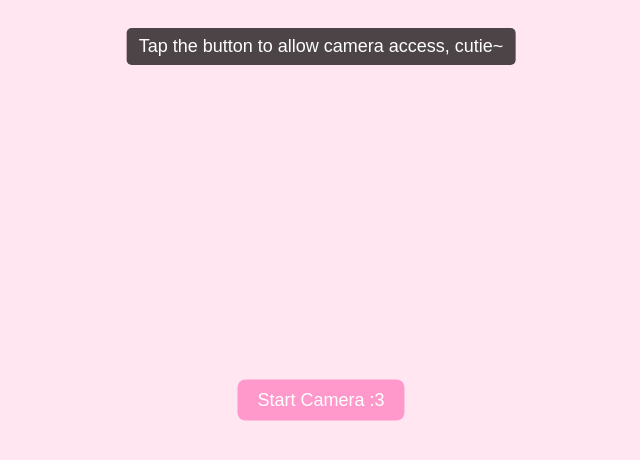
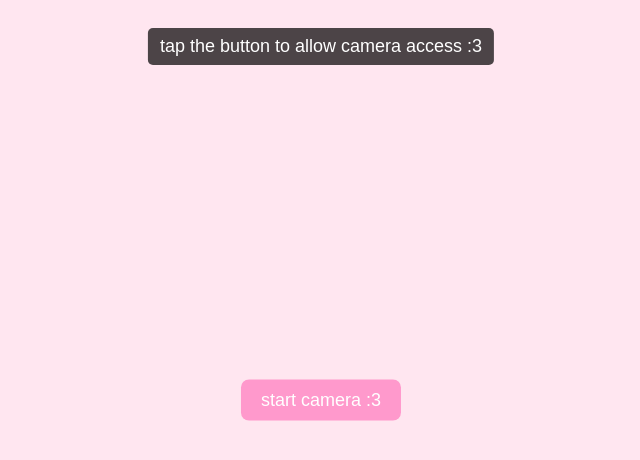
Before and after one commit to NotFloofy/AIcamproject, a plain HTML site: page index.html in a window 1280 px wide. Shown: the whole page, without its empty margins (319-959 px from the left). Drawn offline with Linux system fonts and the light colour scheme.

Commit message:
Update index.html
made less weird for some people, removing "Cutie~"

```diff
--- a/index.html
+++ b/index.html
@@ -63,8 +63,8 @@
 </head>
 <body>
   <div id="container">
-    <p id="status">Tap the button to allow camera access, cutie~</p>
-    <button id="startButton">Start Camera :3</button>
+    <p id="status">tap the button to allow camera access :3</p>
+    <button id="startButton">start camera :3</button>
     <video id="webcam" autoplay playsinline></video>
     <canvas id="canvas"></canvas>
   </div>
@@ -85,7 +85,7 @@
             startButton.style.display = "none";
             video.style.display = "block";
             canvas.style.display = "block";
-            statusText.innerText = "Camera is on! Loading our AI model, cutie~";
+            statusText.innerText = "camera has access :3 loading the AI model";
             loadModel();
           });
         })
```
